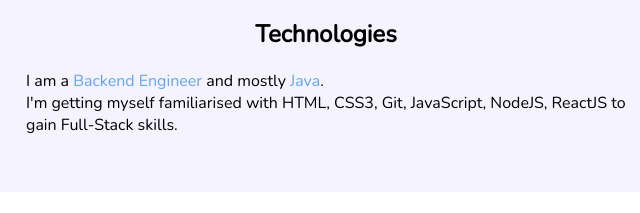
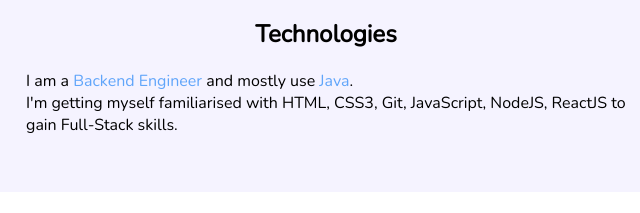
Before and after one commit to anugrahsinghal/anugrah-portfolio, a plain HTML site: page index.html in a window 1280 px wide. Shown: the part 569-782 px from the top of the page, 314-954 px from the left. Drawn offline with nearby package versions, Linux system fonts and the light colour scheme.

Commit message:
fix: typo

```diff
--- a/index.html
+++ b/index.html
@@ -33,7 +33,7 @@
       <div class="container">
         <h2>Technologies</h2>
         <p>
-          I am a <span class="highlight">Backend Engineer</span> and mostly <span class="highlight">Java</span>. <br>
+          I am a <span class="highlight">Backend Engineer</span> and mostly use <span class="highlight">Java</span>. <br>
           I'm getting myself familiarised with HTML, CSS3, Git, JavaScript, NodeJS, ReactJS to gain Full-Stack skills.
         </p>
       </div>
```
